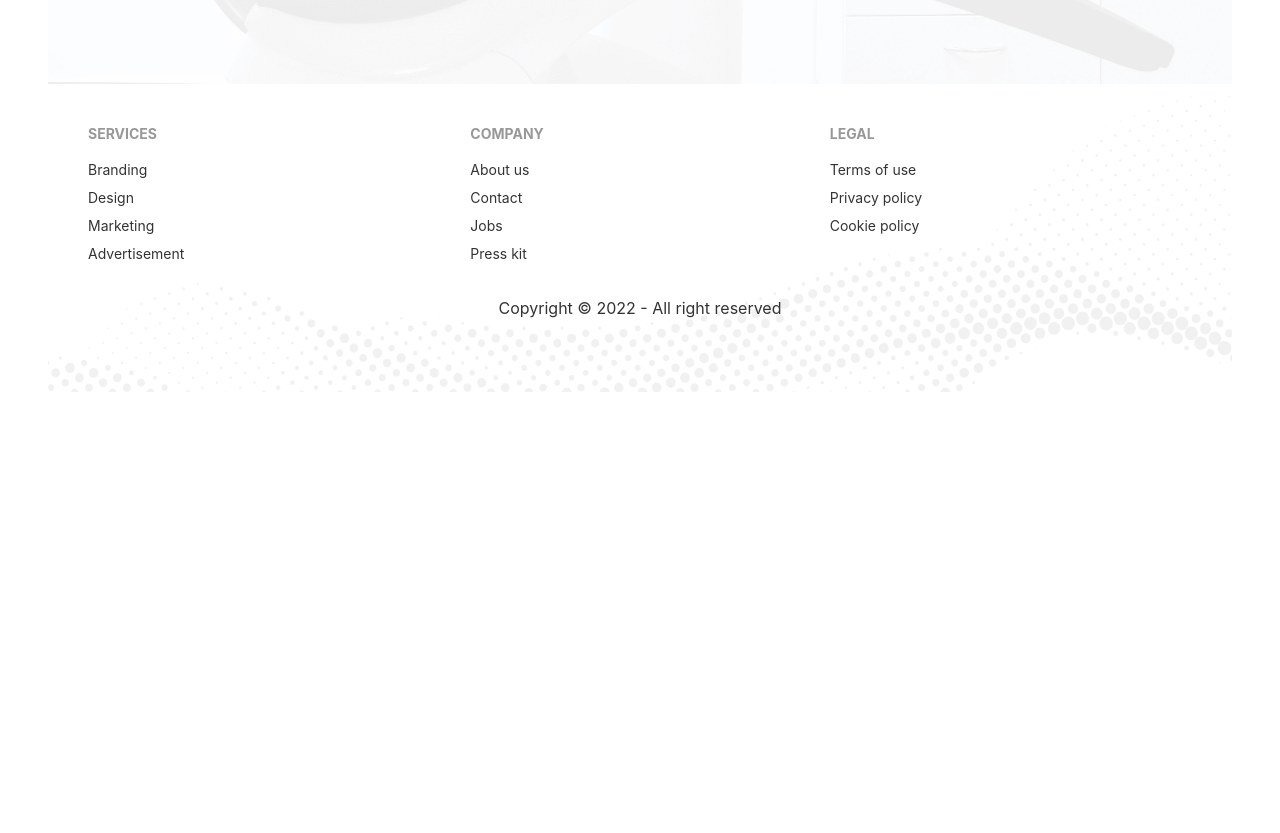
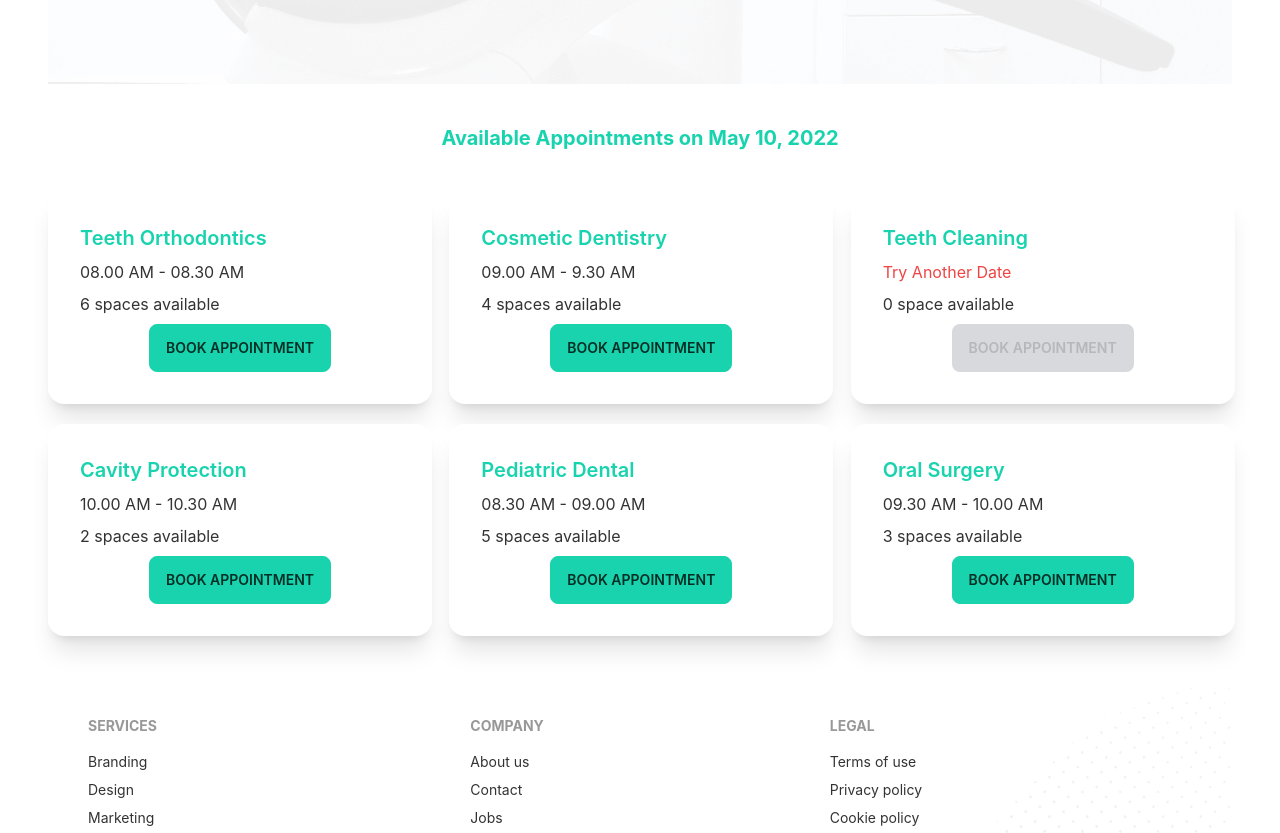
Before and after one commit to Hasanat902/doctors-portal-client-side, a React (Create React App) app: page /appointment in a window 1280 px wide. Shown: the part 780-1613 px from the top of the page. Before the commit the page ends 1172 px from the top, so only its background shows below. Built offline with nearby package versions, Linux system fonts and the light colour scheme.

Commit message:
adding booking card in appointment page

```diff
--- /dev/null
+++ b/public/services.json
@@ -0,0 +1,57 @@
+[
+    {
+      "_id": 1,
+      "name": "Teeth Orthodontics",
+      "slots": [
+        "08.00 AM - 08.30 AM",
+        "08.30 AM - 09.00 AM",
+        "09.00 AM - 9.30 AM",
+        "09.30 AM - 10.00 AM",
+        "10.00 AM - 10.30 AM",
+        "10.30 AM - 11.00 AM"
+      ]
+    },
+    {
+      "_id": 2,
+      "name": "Cosmetic Dentistry",
+      "slots": [
+        "09.00 AM - 9.30 AM",
+        "09.30 AM - 10.00 AM",
+        "10.00 AM - 10.30 AM",
+        "10.30 AM - 11.00 AM"
+      ]
+    },
+    {
+      "_id": 3,
+      "name": "Teeth Cleaning",
+      "slots": []
+    },
+    {
+      "_id": 4,
+      "name": "Cavity Protection",
+      "slots": [
+        "10.00 AM - 10.30 AM",
+        "10.30 AM - 11.00 AM"
+      ]
+    },
+    {
+      "_id": 5,
+      "name": "Pediatric Dental",
+      "slots": [
+        "08.30 AM - 09.00 AM",
+        "09.00 AM - 9.30 AM",
+        "09.30 AM - 10.00 AM",
+        "10.00 AM - 10.30 AM",
+        "10.30 AM - 11.00 AM"
+      ]
+    },
+    {
+      "_id": 6,
+      "name": "Oral Surgery",
+      "slots": [
+        "09.30 AM - 10.00 AM",
+        "10.00 AM - 10.30 AM",
+        "10.30 AM - 11.00 AM"
+      ]
+    }
+  ]
--- a/src/Pages/Appointment/Appointment.js
+++ b/src/Pages/Appointment/Appointment.js
@@ -1,11 +1,16 @@
-import React from 'react';
+import React, { useState } from 'react';
 import Footer from '../Shared/Footer/Footer';
 import AppointmentBanner from './AppointmentBanner';
+import AvailableAppointments from './AvailableAppointments';
 
 const Appointment = () => {
+
+    const [date, setDate] = useState(new Date());
+
     return (
         <div>
-            <AppointmentBanner></AppointmentBanner>
+            <AppointmentBanner date={date} setDate={setDate}></AppointmentBanner>
+            <AvailableAppointments date={date}></AvailableAppointments>
             <Footer></Footer>
         </div>
     );
--- a/src/Pages/Appointment/AppointmentBanner.js
+++ b/src/Pages/Appointment/AppointmentBanner.js
@@ -1,13 +1,11 @@
-import React, { useState } from 'react';
+import React from 'react';
 import chair from '../../assets/images/chair.png';
 import bg from '../../assets/images/bg.png';
 import { DayPicker } from 'react-day-picker';
 import 'react-day-picker/dist/style.css';
-import { format } from 'date-fns';
 
-const AppointmentBanner = () => {
+const AppointmentBanner = ({date, setDate}) => {
 
-    const [date, setDate] = useState(new Date());
 
     return (
         <div style={{background: `url(${bg})`, backgroundSize: 'cover'}} class="hero min-h-screen">
@@ -19,7 +17,6 @@
                     selected={date}
                     onSelect={setDate}
                     ></DayPicker>
-                    <p>You have selected: {format(date, 'PP')}</p>
                 </div>
             </div>
         </div>
--- /dev/null
+++ b/src/Pages/Appointment/AvailableAppointments.js
@@ -0,0 +1,27 @@
+import { format } from 'date-fns';
+import React, { useEffect, useState } from 'react';
+import Service from './Service';
+
+const AvailableAppointments = ({date}) => {
+
+    const [services, setServices] = useState([]);
+
+    useEffect( () => {
+        fetch('services.json')
+            .then(res => res.json())
+            .then(data => setServices(data))
+    }, [])
+
+    return (
+        <div>
+            <h2 className='text-xl text-secondary text-center font-bold mt-10'>Available Appointments on {format(date, 'PP')}</h2>
+            <div className='grid grid-cols-1 md:grid-cols-2 lg:grid-cols-3 gap-5 my-10'>
+                {
+                    services.map(service => <Service key={service._id} service={service}></Service>)
+                }
+            </div>
+        </div>
+    );
+};
+
+export default AvailableAppointments;
--- /dev/null
+++ b/src/Pages/Appointment/Service.js
@@ -0,0 +1,28 @@
+import React from 'react';
+
+const Service = ({service}) => {
+
+    const {name, slots} = service;
+
+    return (
+        <div class="card w-96 bg-base-100 shadow-xl">
+            <div class="card-body">
+                <h2 class="card-title text-secondary">{name}</h2>
+                <p>
+                    {
+                        slots.length > 0 ?
+                        <span>{slots[0]}</span>
+                        :
+                        <span className='text-red-500'>Try Another Date</span>
+                    }
+                </p>
+                <p>{slots.length} {slots.length > 1 ? 'spaces' : 'space'} available</p>
+                <div class="card-actions justify-center">
+                <button disabled={slots.length === 0} class="btn btn-secondary uppercase">Book Appointment</button>
+                </div>
+            </div>
+        </div>
+    );
+};
+
+export default Service;
```
